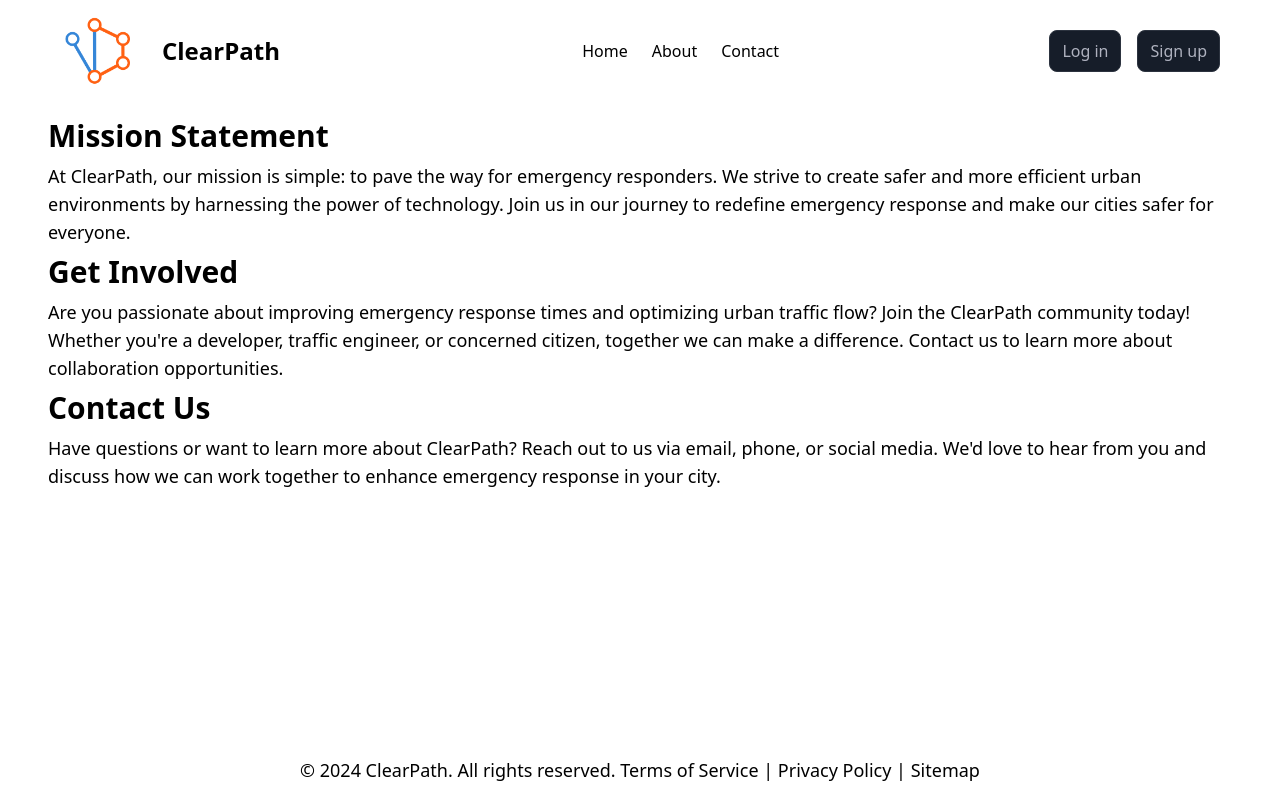
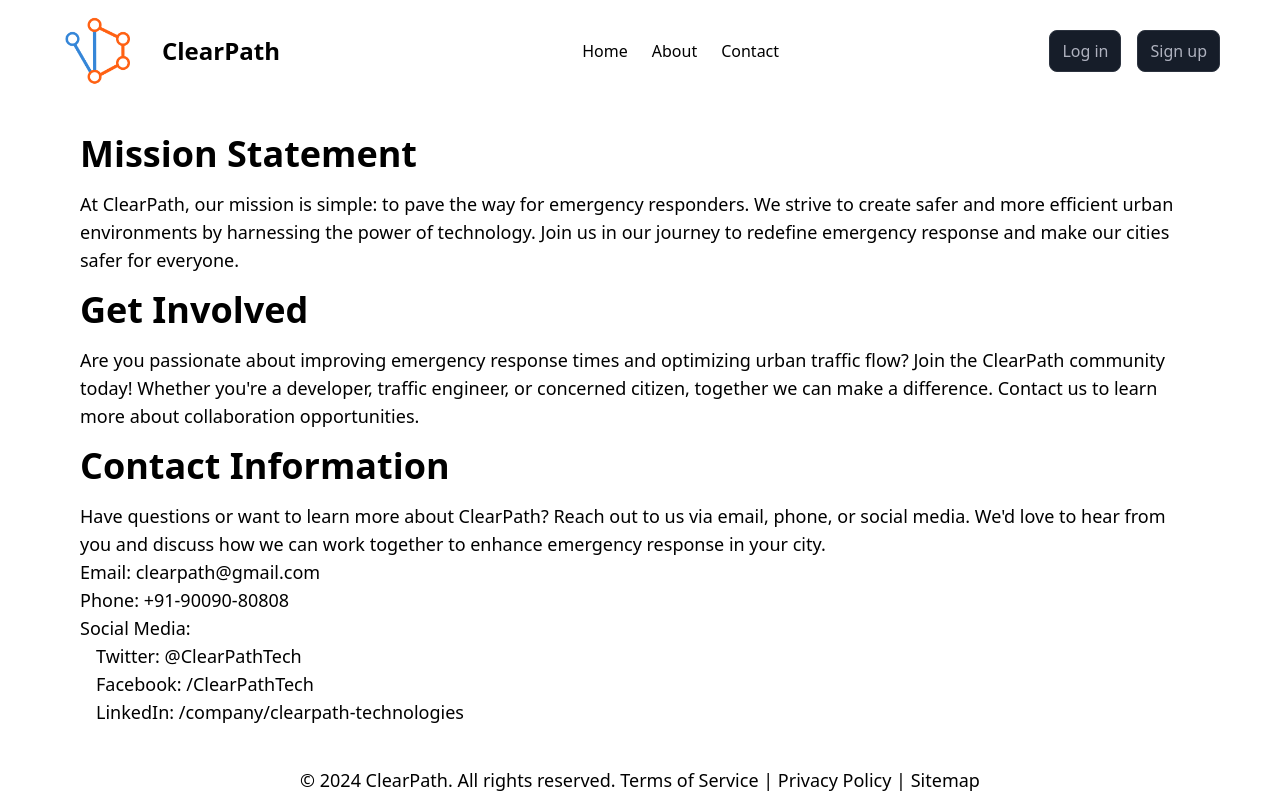
Before and after one commit to Quinos2003/ClearPath, a React (Create React App) app in the folder Frontend/: page /contact in a window 1280 px wide. Built offline with nearby package versions, Linux system fonts and the light colour scheme.

Commit message:
Minor UI changes

```diff
--- a/Frontend/src/App.js
+++ b/Frontend/src/App.js
@@ -8,7 +8,7 @@ import Signup from "./pages/Signup";
 import About from "./pages/About";
 import Contact from "./pages/Contact.js";
 import Dashboard from "./pages/Dashboard";
-import { useEffect, useState } from "react";
+import { useState } from "react";
 import PrivateRoute from "./components/PrivateRoute";
 import ImageUpload from "./components/ImageUpload";
 import Traffic from "./pages/Traffic.js";
--- a/Frontend/src/components/ImageUpload.js
+++ b/Frontend/src/components/ImageUpload.js
@@ -1,4 +1,4 @@
-import React, { Component } from "react";
+import React from "react";
 import axios from "axios";
 import { toast } from "react-hot-toast";
 import { useNavigate } from "react-router-dom"; // Import useNavigate for redirection
--- a/Frontend/src/pages/Contact.js
+++ b/Frontend/src/pages/Contact.js
@@ -2,8 +2,8 @@ import React from "react";
 
 const Contact = ({ isLoggedIn }) => {
   return (
-    <div className="flex-col h-full mx-12 mt-4">
-      <div className="text-3xl font-bold">Mission Statement</div>
+    <div className="flex-col h-full mx-20 my-4">
+      <div className="text-4xl font-semibold my-4">Mission Statement</div>
       <div className="text-lg font-medium my-2">
         At ClearPath, our mission is simple: to pave the way for emergency
         responders. We strive to create safer and more efficient urban
@@ -11,7 +11,7 @@ const Contact = ({ isLoggedIn }) => {
         journey to redefine emergency response and make our cities safer for
         everyone.
       </div>
-      <div className="text-3xl font-bold">Get Involved</div>
+      <div className="text-4xl font-semibold my-4">Get Involved</div>
       <div className="text-lg font-medium my-2">
         Are you passionate about improving emergency response times and
         optimizing urban traffic flow? Join the ClearPath community today!
@@ -19,12 +19,18 @@ const Contact = ({ isLoggedIn }) => {
         together we can make a difference. Contact us to learn more about
         collaboration opportunities.
       </div>
-      <div className="text-3xl font-bold">Contact Us</div>
+      <div className="text-4xl font-semibold my-4">Contact Information</div>
       <div className="text-lg font-medium my-2">
         Have questions or want to learn more about ClearPath? Reach out to us
         via email, phone, or social media. We'd love to hear from you and
         discuss how we can work together to enhance emergency response in your
         city.
+        <div>Email: clearpath@gmail.com</div>
+        <div>Phone: +91-90090-80808</div>
+        <div>Social Media:</div>
+        <div className="mx-4">Twitter: @ClearPathTech</div>
+        <div className="mx-4">Facebook: /ClearPathTech</div>
+        <div className="mx-4">LinkedIn: /company/clearpath-technologies</div>
       </div>
     </div>
   );
--- a/Frontend/src/pages/Dashboard.js
+++ b/Frontend/src/pages/Dashboard.js
@@ -1,7 +1,6 @@
 import React from "react";
 import CoolButton from "../components/Button/CoolButton";
 import { Link } from "react-router-dom";
-import VideoUploader from "../components/VideoUploadForm";
 
 const Dashboard = () => {
   return (
```
